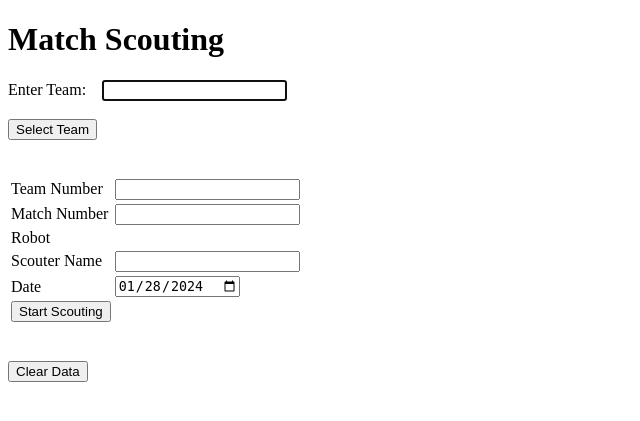
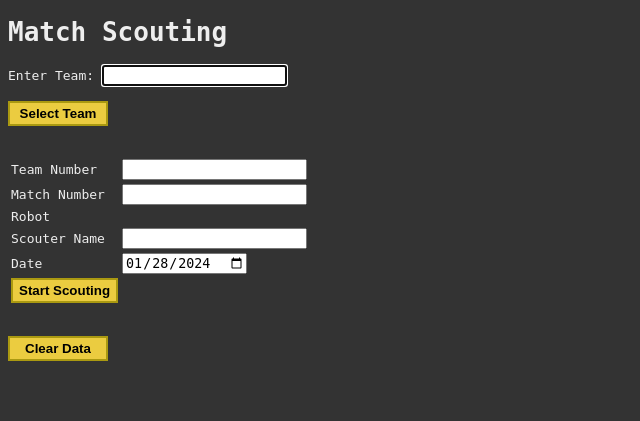
Before and after one commit to RetrieverRobotics/ScoutingApp-2023-2024, a Flask app: page /scout/match/ in a window 1280 px wide. Shown: the top 421 px of the page, without its empty margins (0-640 px from the left). Run offline with Flask 3, Linux system fonts and the light colour scheme; parts of the project's set-up code (start-up, migrations or seed data) failed here and were passed over.

Commit message:
Add styling

```diff
--- a/templates/base.html
+++ b/templates/base.html
@@ -5,14 +5,12 @@
         <meta name="viewport" content="width=device-width, initial-scale=1">
         <title>UMBC Scouting | {% block title %}{% endblock %}</title>
         <style>
-            button#return-to-confirm {
-                position: fixed;
-                top: 0;
-                right: 0;
-            }
+            {{ include_file("base.html.css") }}
         </style>
         {% block styles %}{% endblock %}
         <script>
+            var NEXT_DESTINATION = null;
+
             /**
             * @param {HTMLFormElement} form
             * @param {string} name
@@ -38,11 +36,14 @@
                 const returnButton = document.getElementById("return-to-confirm");
                 if (localStorage.getItem("reached_confirmation") == "true" && !location.pathname.startsWith("/scout/match/confirm")) {
                     returnButton.hidden = false;
-                    returnButton.addEventListener("click", () => {
-                        const form = document.querySelector("form");
+                    returnButton.addEventListener("click", (e) => {
+                        const form = document.querySelector("form.confirmable");
                         if (form == null) return;
-                        form.dispatchEvent(new CustomEvent('submit', {cancelable: true}));
-                        location.href = "/scout/match/confirm";
+                        e.preventDefault();
+
+                        NEXT_DESTINATION = "/scout/match/confirm";
+                        //cite: https://www.beflagrant.com/blog/til-how-to-properly-dispatch-a-submit-event
+                        form.dispatchEvent(new Event("submit", {bubbles:true, cancelable:true}));
                     });
                 }
             });
--- /dev/null
+++ b/templates/base.html.css
@@ -0,0 +1,40 @@
+html {
+    --color-bg: #333;
+    --color-text: #eee;
+    --button-color-bg: 235, 204, 64;
+    --button-color-border: 170, 153, 17;
+}
+
+
+body {
+    background-color: var(--color-bg);
+    color: var(--color-text);
+    font-family: monospace;
+}
+
+hr {
+    color: var(--color-bg);
+}
+
+button {
+    min-width: 100px;
+    min-height: 25px;
+    background-color: rgb(var(--button-color-bg));
+    font-weight: bold;
+    border-color: rgb(var(--button-color-border));
+    border-style: solid;
+}
+
+/* cite: https://stackoverflow.com/a/65297702 */
+
+button:active {
+    background-color: rgba(var(--button-color-bg), 0.4);
+    border-color: rgba(var(--button-color-border), 0.4);
+    transform: translate(0, 2px);
+}
+
+button#return-to-confirm {
+    position: fixed;
+    top: 0;
+    right: 0;
+}
```
